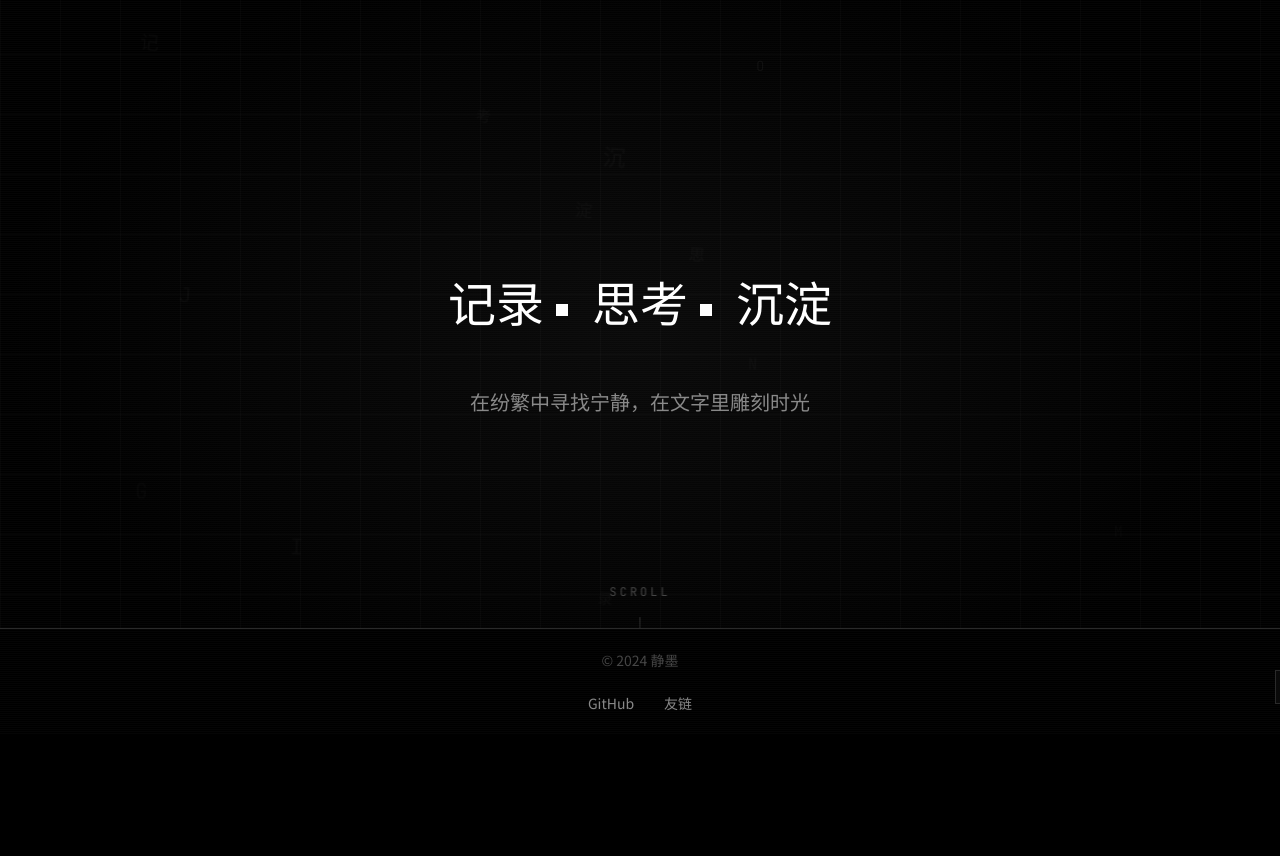
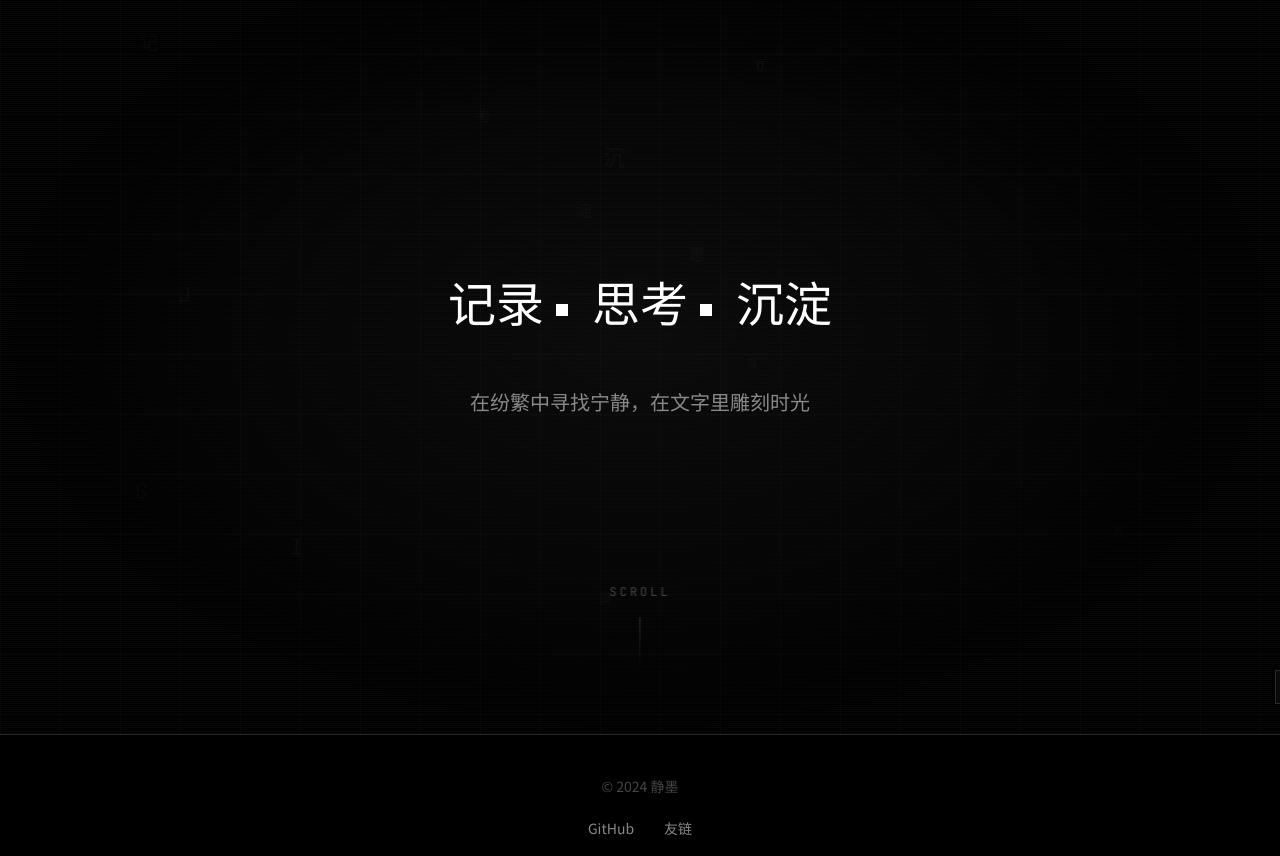
Before and after one commit to Mar14z/blog, a website: page views/index.html in a window 1280 px wide. Shown: the part 66-922 px from the top of the page. Before the commit the page ends 800 px from the top, so only its background shows below. Drawn offline with Linux system fonts and the light colour scheme; no server answers.

Commit message:
Footer跟随内容滚动

```diff
--- a/public/css/components.css
+++ b/public/css/components.css
@@ -88,7 +88,6 @@
     scroll-snap-type: y mandatory;
     overflow-y: scroll;
     height: 100vh;
-    padding-bottom: 60px;
 }
 
 .section {
@@ -131,15 +130,9 @@
 }
 
 .footer {
-    position: fixed;
-    bottom: 0;
-    left: 0;
-    right: 0;
-    padding: 20px 40px;
-    background: var(--bg-primary);
+    padding: 40px;
     border-top: 1px solid var(--border);
     text-align: center;
-    z-index: 100;
 }
 
 .footer-text {
```
